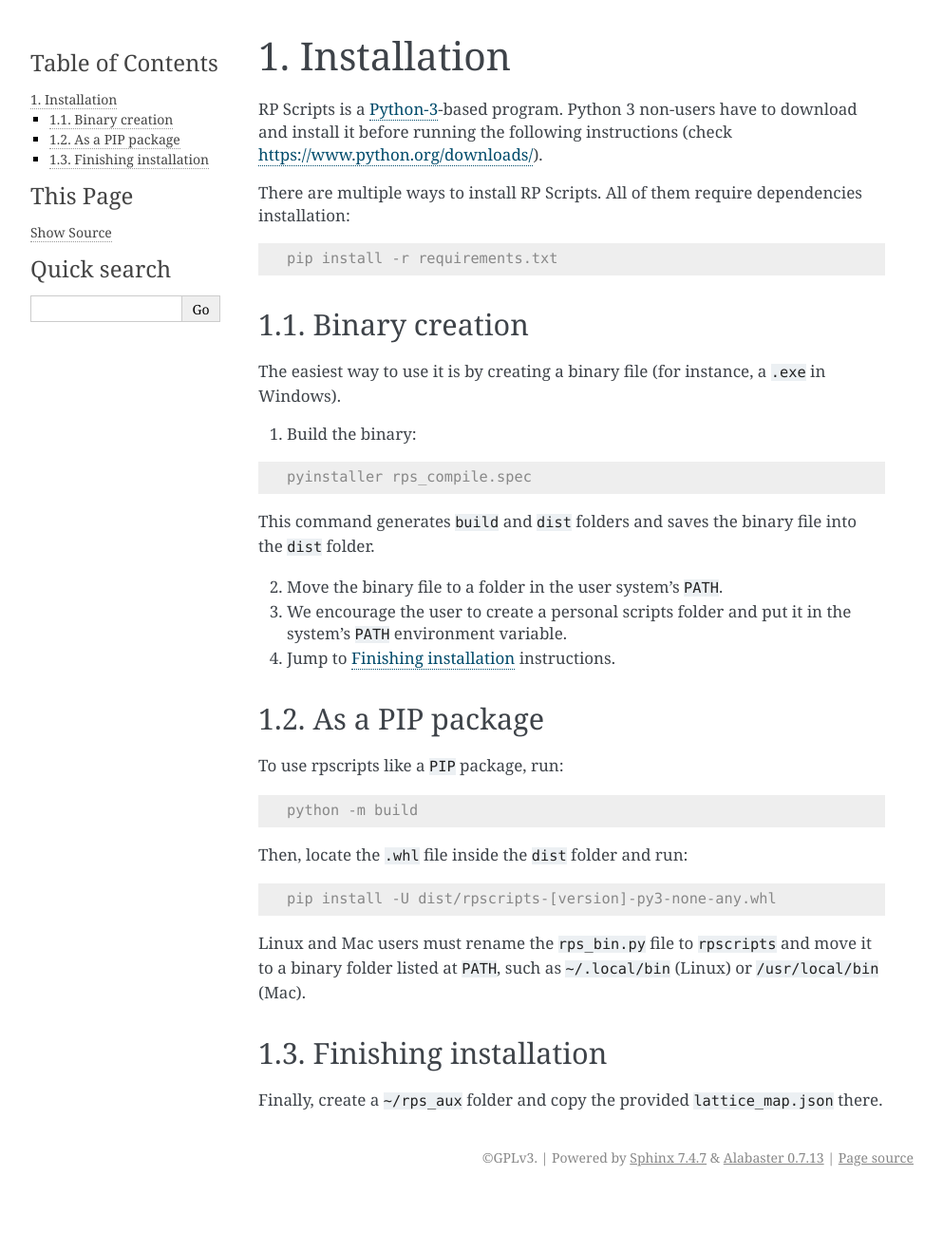
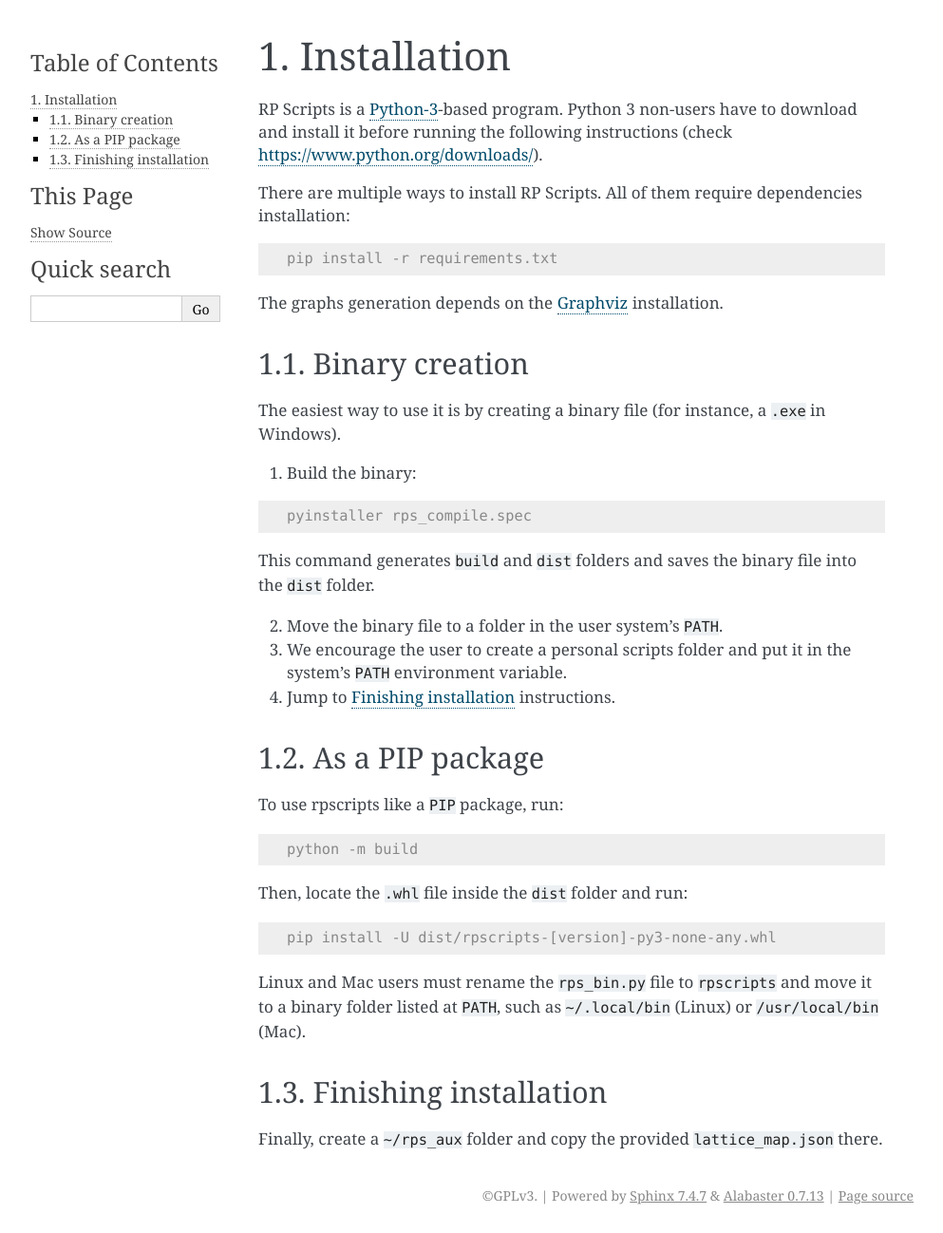
Before and after one commit to msampaio/rpScripts, a Sphinx documentation site: the page built from docs/source/installation.rst, in a window 1280 px wide. Shown: the whole page at 95% size, without its empty margins (148-1141 px from the left). Built offline with Sphinx 7.4.7, drawn with Linux system fonts in a browser that asks for light colours; before the commit the page ends 1258 px from its top, so only the background shows below that.

Commit message:
Add graphviz mention in the installation documentation

```diff
--- a/docs/source/installation.rst
+++ b/docs/source/installation.rst
@@ -8,6 +8,9 @@ There are multiple ways to install RP Scripts. All of them require dependencies
 .. code-block:: console
 
    pip install -r requirements.txt
+
+
+The graphs generation depends on the `Graphviz <https://www.graphviz.org/>`_  installation.
 
 Binary creation
 ---------------
```
